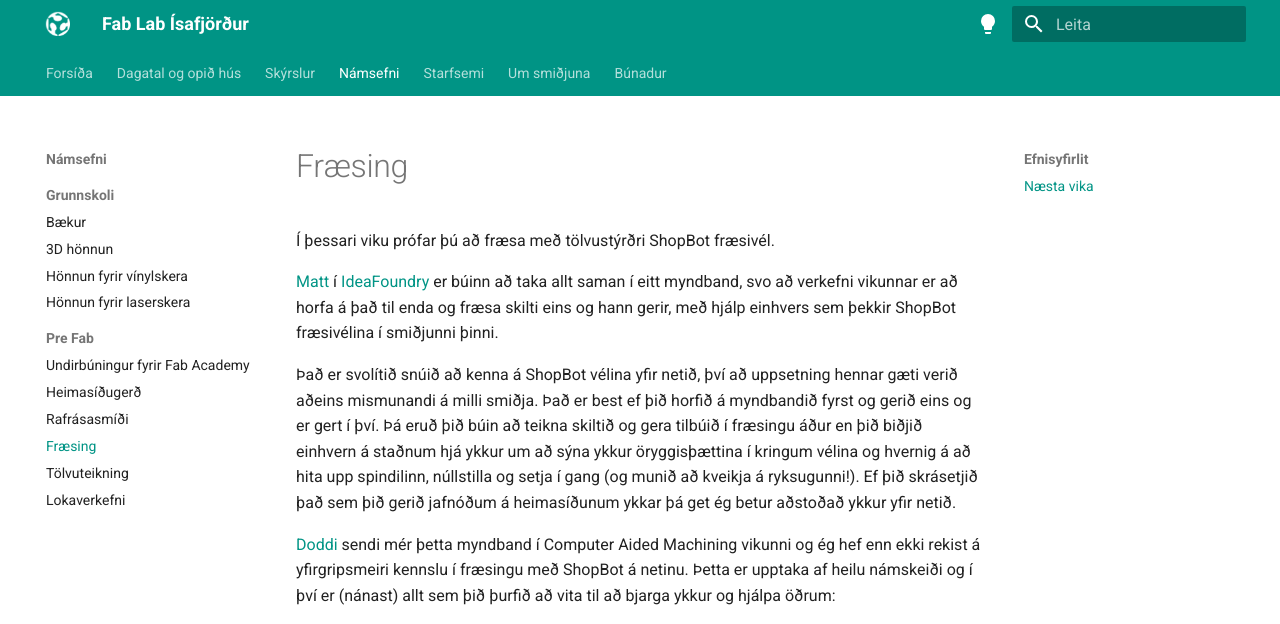
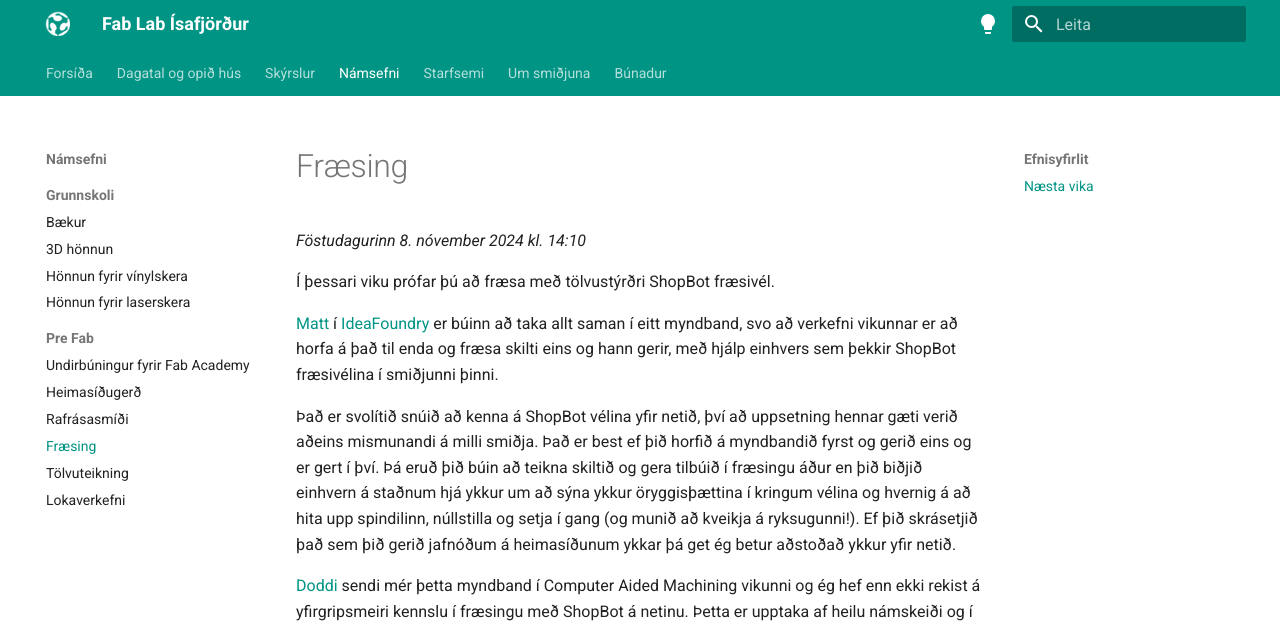
Before and after one commit to fablabisastaff/fabisa_site, an MkDocs documentation site: the page built from docs/Námsefni/Pre-Fab/3-fraesing.md, in a window 1280 px wide and 1193 px high. Shown: the top 624 px of the window. Built offline with MkDocs 1.6.1 and Material for MkDocs 9.7.7, drawn with Linux system fonts in a browser that asks for light colours; grey boxes are pictures that could not be loaded.

Commit message:
added date to cnc milling page

```diff
--- a/docs/Námsefni/Pre-Fab/3-fraesing.md
+++ b/docs/Námsefni/Pre-Fab/3-fraesing.md
@@ -1,4 +1,6 @@
 # Fræsing
+
+*Föstudagurinn 8. nóvember 2024 kl. 14:10*
 
 Í þessari viku prófar þú að fræsa með tölvustýrðri ShopBot fræsivél.
 
```
